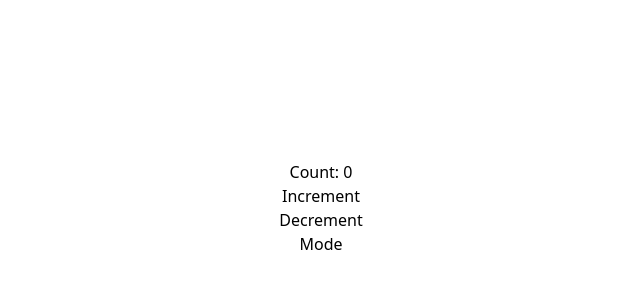
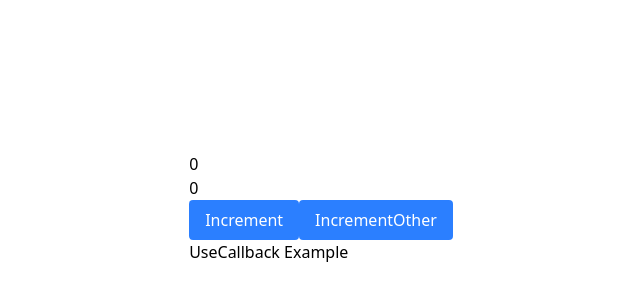
Before and after one commit to shyam152/ReactJS, a React (Vite) app: page / in a window 1280 px wide. Shown: the part 192-492 px from the top of the page, without its empty margins (319-959 px from the left). Built offline with nearby package versions, Linux system fonts and the light colour scheme.

Commit message:
Use Callback to optimize performance by memoizing callback functions.

```diff
--- a/src/App.jsx
+++ b/src/App.jsx
@@ -12,6 +12,7 @@ import { DataProvider } from './component/ContextAPi/Store'
 import UseContext from './component/ContextAPi/UseContext'
 import UseMemo from './component/UseMemo/UseMemo'
 import UseReducer from './component/UseReducer/UseReducer'
+import UseCallback from './component/UseCallBack/UseCallback'
 const App = () => {
     //Javascript code can be added here if needed
     // For example, you can define styles or state variables
@@ -48,7 +49,8 @@ const App = () => {
             </DataProvider> */}
 
             {/* <UseMemo/> */}
-            <UseReducer />
+            {/* <UseReducer /> */}
+            <UseCallback/>
         </div>
     )
 }
--- /dev/null
+++ b/src/component/UseCallBack/UseCallback.jsx
@@ -0,0 +1,35 @@
+import React, { memo } from 'react'
+import { useState, useCallback } from 'react'
+
+const Button = memo(({ onClick, children }) => {
+    console.log('Button rendered');
+    return (
+        <button onClick={onClick} className="bg-blue-500 text-white px-4 py-2 rounded">
+            {children}
+        </button>
+    )
+})
+
+const UseCallback = () => {
+    const [count, setCount] = useState(0)
+    const [countOther, setCountOther] = useState(0)
+
+    const increment = useCallback(() => {
+        setCount(c => c + 1)
+    }, [])
+
+    const incrementother = useCallback(() => {
+        setCountOther(c => c + 1)
+    }, [])
+    return (
+        <div>
+            <h1>{count}</h1>
+            <h1>{countOther}</h1>
+            <Button onClick={increment}>Increment</Button>
+            <Button onClick={incrementother}>IncrementOther</Button>
+            <p>UseCallback Example</p>
+        </div>
+    )
+}
+
+export default UseCallback
```
